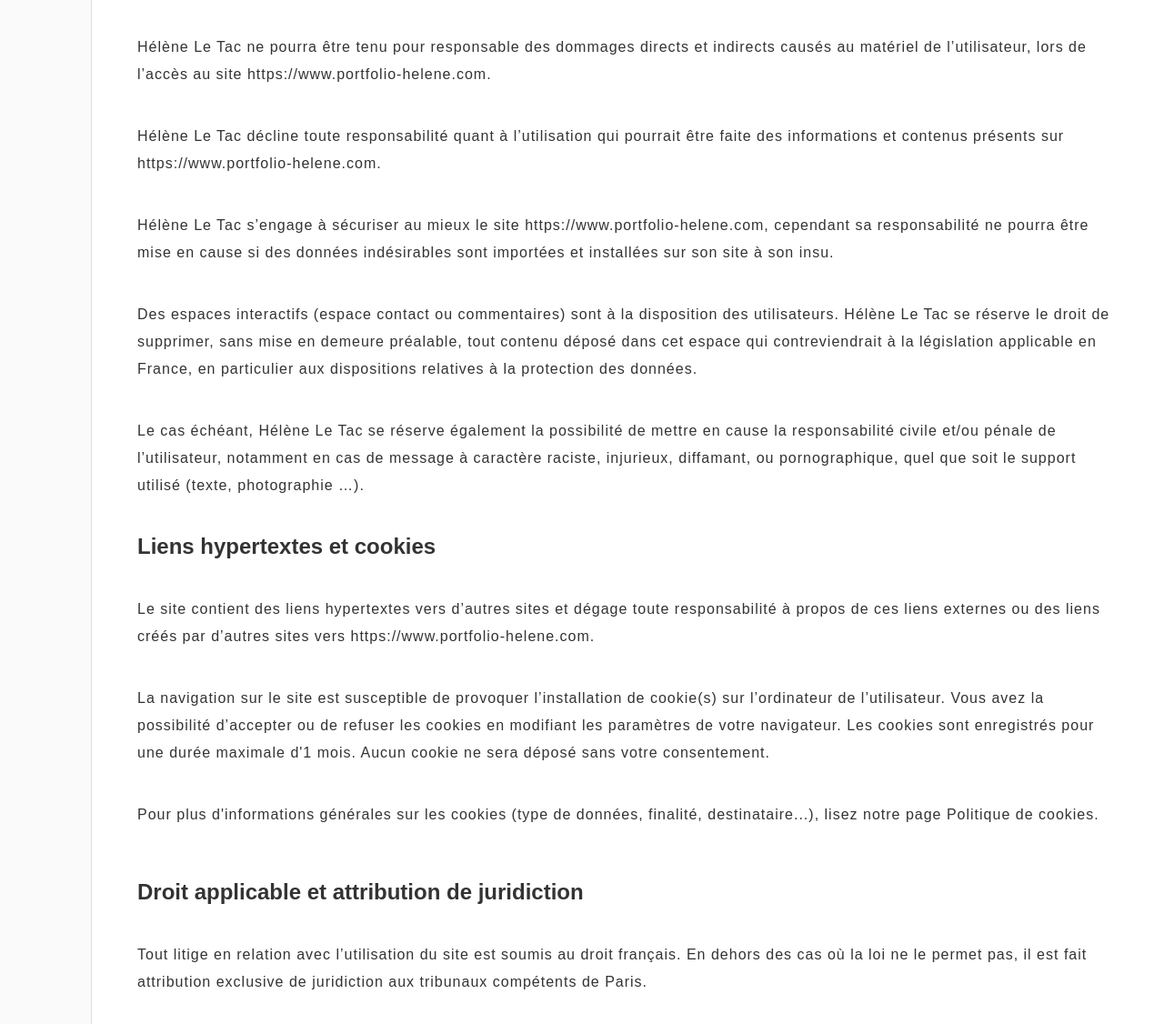
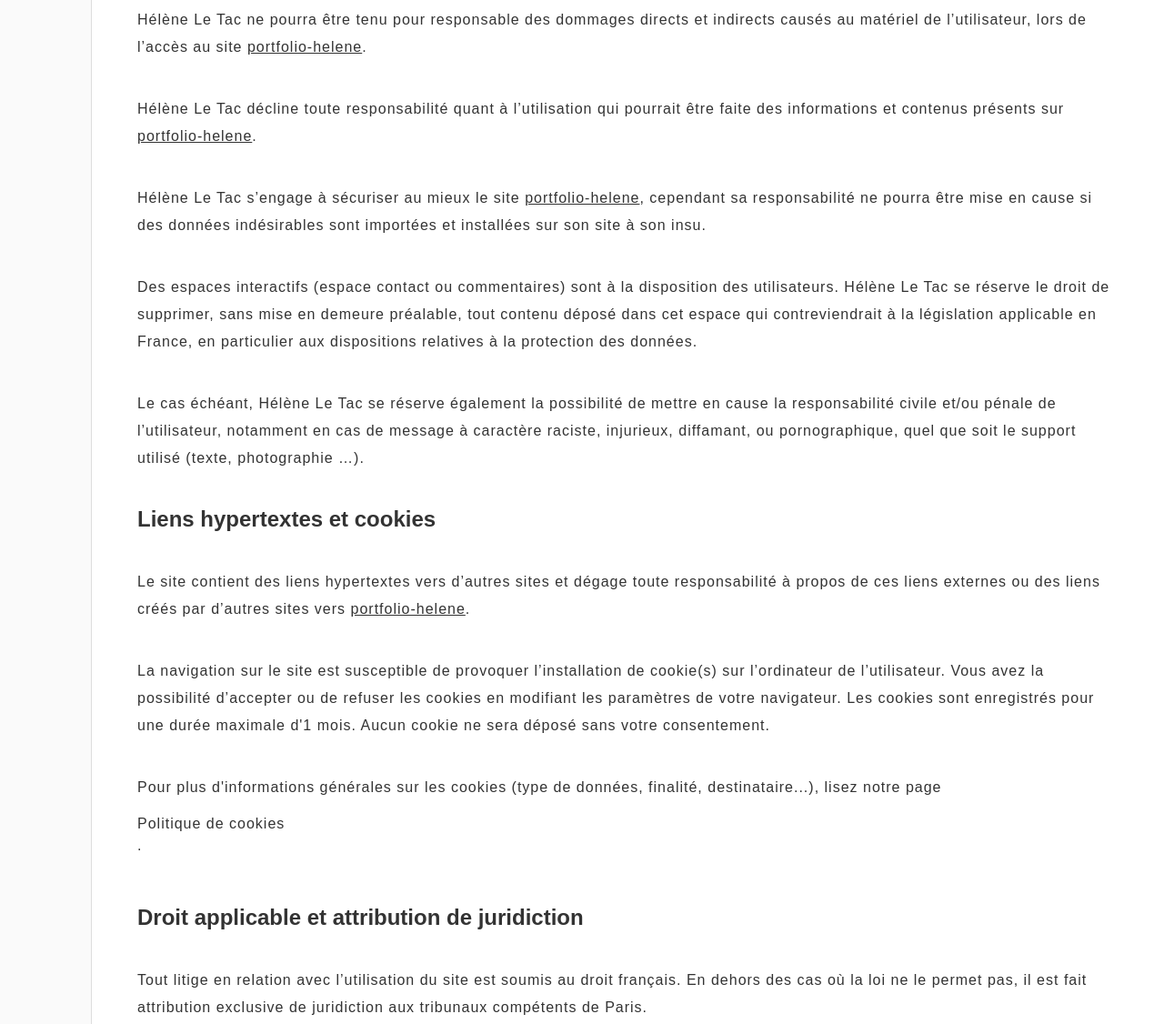
Before and after one commit to Letachelene/portfolio-cv, a website built with webpack: page src/mlegales.html in a window 1280 px wide. Shown: the part 1568-2694 px from the top of the page at 91% size. Built offline with nearby package versions, Linux system fonts and the light colour scheme; a web font is replaced by a local one.

Commit message:
trying to update on netlify

```diff
--- a/src/mlegales.html
+++ b/src/mlegales.html
@@ -25,7 +25,7 @@
       <h2>Édition du site</h2>
       <p>En vertu de l'article 6 de la loi n° 2004-575 du 21 juin 2004
         pour la confiance dans l'économie numérique, il est précisé
-        aux utilisateurs du site internet https://www.portfolio-helene.com/
+        aux utilisateurs du site internet <a href="https://www.portfolio-helene.com"><u>portfolio-helene</u></a>
         l'identité des différents intervenants dans le cadre de sa réalisation
         et de son suivi :</p>
         <br><br>
@@ -64,12 +64,12 @@
           du Code de Propriété Intellectuelle.</p><br><br>
         <h2>Limitations de responsabilité</h2>
         <p>Hélène Le Tac ne pourra être tenu pour responsable des dommages directs et indirects
-          causés au matériel de l’utilisateur, lors de l’accès au site https://www.portfolio-helene.com.
+          causés au matériel de l’utilisateur, lors de l’accès au site <a href="https://www.portfolio-helene.com"><u>portfolio-helene</u></a>.
         </p><br>
         <p>Hélène Le Tac décline toute responsabilité quant à l’utilisation qui pourrait
-          être faite des informations et contenus présents sur https://www.portfolio-helene.com.
+          être faite des informations et contenus présents sur <a href="https://www.portfolio-helene.com"><u>portfolio-helene</u></a>.
         </p><br>
-        <p>Hélène Le Tac s’engage à sécuriser au mieux le site https://www.portfolio-helene.com,
+        <p>Hélène Le Tac s’engage à sécuriser au mieux le site <a href="https://www.portfolio-helene.com"><u>portfolio-helene</u></a>,
           cependant sa responsabilité ne pourra être mise en cause si des données indésirables sont
           importées et installées sur son site à son insu.</p><br>
         <p>Des espaces interactifs (espace contact ou commentaires) sont à la disposition des utilisateurs.
@@ -83,14 +83,14 @@
         <h2>Liens hypertextes et cookies</h2>
         <p>Le site contient des liens hypertextes vers d’autres sites et dégage toute responsabilité
           à propos de ces liens externes ou des liens créés par d’autres sites
-          vers https://www.portfolio-helene.com.</p><br>
+          vers <a href="https://www.portfolio-helene.com"><u>portfolio-helene</u></a>.</p><br>
         <p>La navigation sur le site est susceptible de provoquer l’installation de cookie(s)
           sur l’ordinateur de l’utilisateur. Vous avez la possibilité d’accepter ou de refuser les cookies
           en modifiant les paramètres de votre navigateur. Les cookies sont enregistrés
           pour une durée maximale d'1 mois. Aucun cookie ne sera déposé sans votre consentement.</p><br>
         <p>Pour plus d'informations générales sur les cookies
           (type de données, finalité, destinataire...), lisez notre page
-          <a href="https://www.portfolio-helene.com/cookies">Politique de cookies<a>.</p><br><br>
+          <a href="https://www.portfolio-helene.com/cookies"><ul>Politique de cookies</ul><a>.</p><br><br>
         <h2>Droit applicable et attribution de juridiction</h2>
         <p>Tout litige en relation avec l’utilisation du site est soumis au droit français.
           En dehors des cas où la loi ne le permet pas, il est fait attribution exclusive
```
Also changed, not shown: src/cookies.html (+4 -4 lines), src/index.html (+1 -1 lines), src/assets/images/PortraitNoirEtBlanc.jpg (renamed from src/assets/images/heleneCVnoirEtBlanc.jpg).
